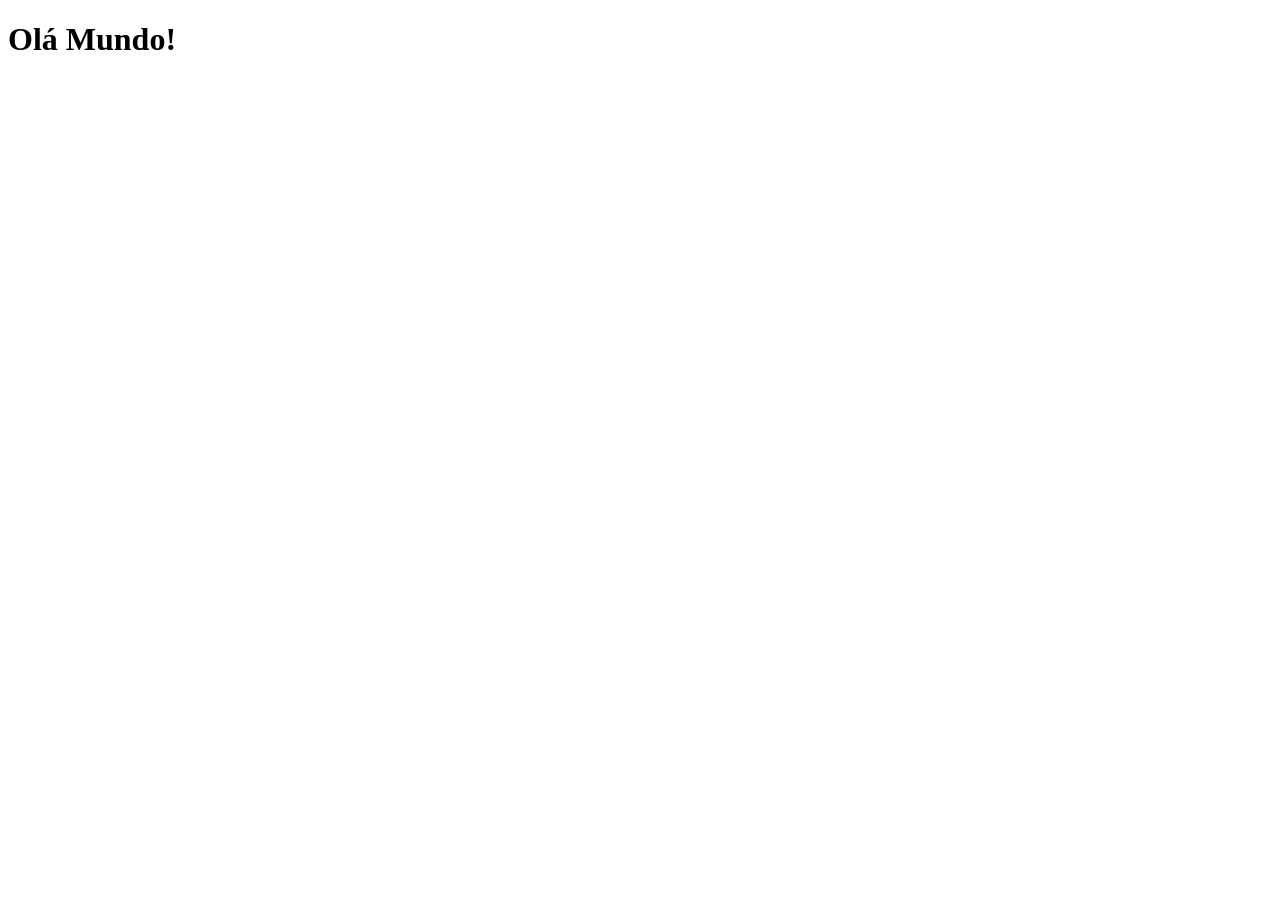
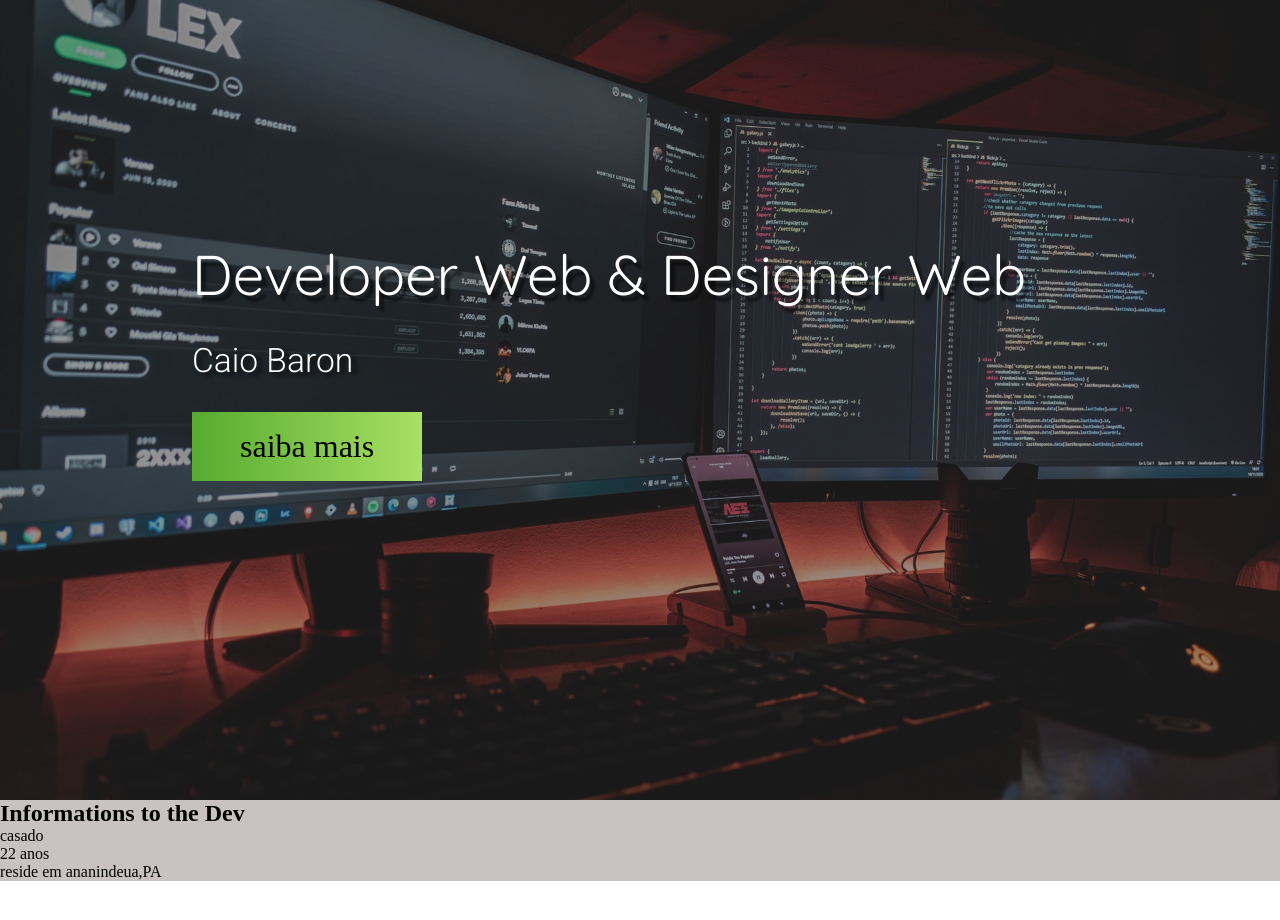
Before and after one commit to BaronCaio/Web-Developer-e-web-designer, a plain HTML site: page index.html in a window 1280 px wide. Shown: the top 920 px of the page. Before the commit the page ends 800 px from the top, so only its background shows below. Drawn offline with Linux system fonts and the light colour scheme; a web font is replaced by a local one.

Commit message:
WebSite-Web Developer & Web Designer

```diff
--- a/css/style.css
+++ b/css/style.css
@@ -0,0 +1,74 @@
+@import url('https://fonts.googleapis.com/css2?family=Arapey:ital@0;1&family=Quicksand:wght@300;400;500;600&display=swap');
+@import url('https://fonts.googleapis.com/css2?family=Roboto:ital,wght@0,100;0,300;0,400;0,500;0,700;0,900;1,100;1,300;1,400;1,500;1,700;1,900&display=swap');
+
+*{
+    margin: 0;
+    padding: 0;
+}
+
+header{
+        width: 100%;
+        height: 100vh;
+        overflow: hidden;
+        position: relative;
+    }
+
+.img-wrapper{
+    width: 100%;
+    height: 100%;
+    overflow: hidden;
+    background-color: rgba(0, 0, 0,0.8 );
+}
+
+.img-wrapper img{
+    width: 100%;
+    height: 100%;
+    object-fit: cover;
+    opacity: 0.5;
+}
+
+.banner {
+        position: absolute;
+        top: 30%;
+        left: 15%;
+}
+
+.banner h1{
+        color: white;
+        font-size: 3.5rem;
+        font-family: 'Quicksand', sans-serif;
+        font-weight: 400;
+        text-shadow: .3rem .4rem 3px rgba(0, 0, 0,0.6 );
+        line-height: 4.3rem;
+        margin-bottom: 2rem;
+    }
+
+    .banner p{
+        font-family: 'Roboto', serif;
+        color: white;
+        font-size: 2.1rem;
+        font-weight: 300;
+        text-shadow: .3rem .2rem 0.3rem  rgba(0, 0, 0,0.85 );
+        margin-bottom: 2rem;
+    }
+.banner button{
+        font-family: 'Arapey', serif;
+        color: black;
+        font-size: 2rem;
+        background: #56ab2f;
+        background: -webkit-linear-gradient(to right, #a8e063, #56ab2f);
+        background: linear-gradient(to left, #a8e063, #56ab2f);
+        padding: 1rem 3rem;
+        border: none;
+
+
+}
+
+.info-dev{
+    background-color: rgba(139, 124, 124, 0.466);
+
+}
+.botton{
+        margin-top: 234rem ;
+
+}
--- a/index.html
+++ b/index.html
@@ -1,13 +1,50 @@
 <!DOCTYPE html>
-<html lang="pt-br">
+<html lang="pt-BR">
 <head>
+    <link rel="apple-touch-icon" sizes="180x180" href="img/apple-touch-icon.png">
+<link rel="icon" type="image/png" sizes="32x32" href="img/favicon-32x32.png">
+<link rel="icon" type="image/png" sizes="16x16" href="img/favicon-16x16.png">
+<link rel="manifest" href="img/site.webmanifest">
     <meta charset="UTF-8">
+    <link rel="stylesheet" href="css/style.css" >
     <meta name="viewport" content="width=device-width, initial-scale=1.0">
-    <title>Web Developer e Web Designer</title>
+    <title>Developer Web & Designer Web</title>
+
 </head>
 <body>
 
-    <h1>Olá  Mundo!</h1>
+<div class="container">
+        <header>
+            <div class="img-wrapper">
+                <img src="img/bg.jpg" alt="img-bg">
+            </div>
+            <div class="banner">
+                <h1>Developer Web & Designer Web</h1>
+                <p>Caio Baron</p>
+                <button>saiba mais</button>
+            </div>
+        </header>
+
+</div>
+
+<div class="info-dev">
+        <div>
+            <h2>Informations to the Dev</h2>
+
+            <ol class="list-info">
+                <li class="casado">casado</li>
+                <li class="anos">22 anos</li>
+                <li class="morar">reside em ananindeua,PA</li>
+            </ol>
+
+
+        </div>
+
+
+</div>
+
+
+<p class="botton">Caio</p>
 
 </body>
 </html>
```
Also changed, not shown: img/android-chrome-192x192.png (added), img/android-chrome-512x512.png (added), img/apple-touch-icon.png (added), img/bg.jpg (added), img/coding.jpg (added), img/favicon-16x16.png (added), img/favicon-32x32.png (added), img/favicon.ico (added), img/hack.jpg (added), img/site.webmanifest (added).
